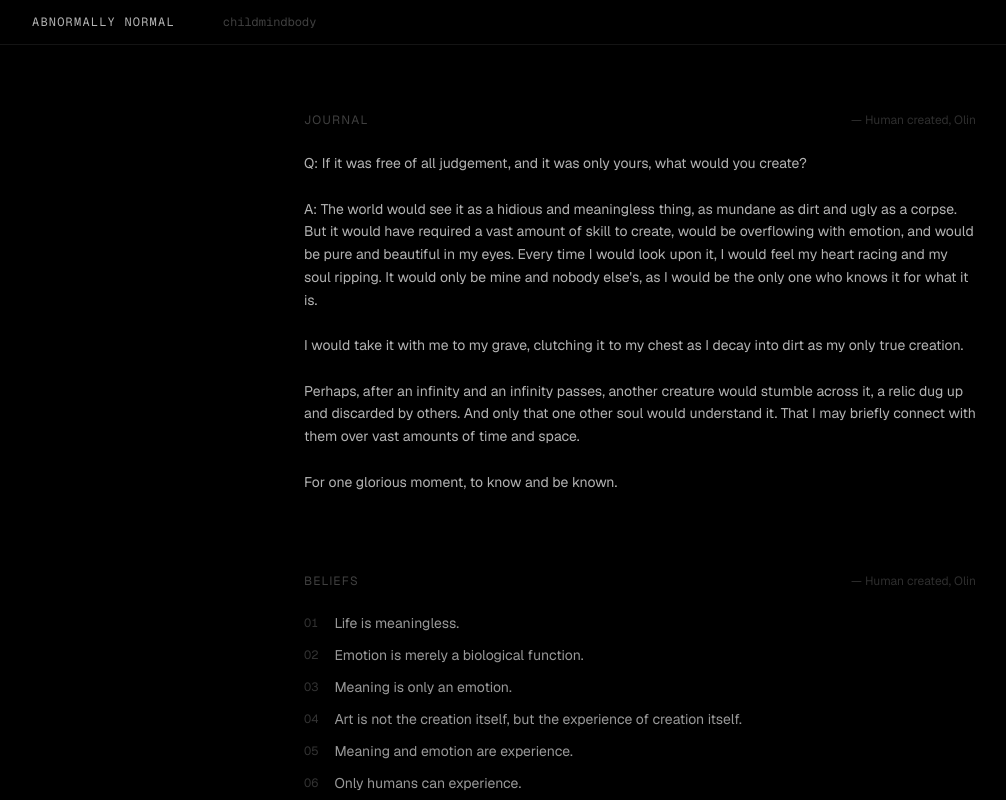
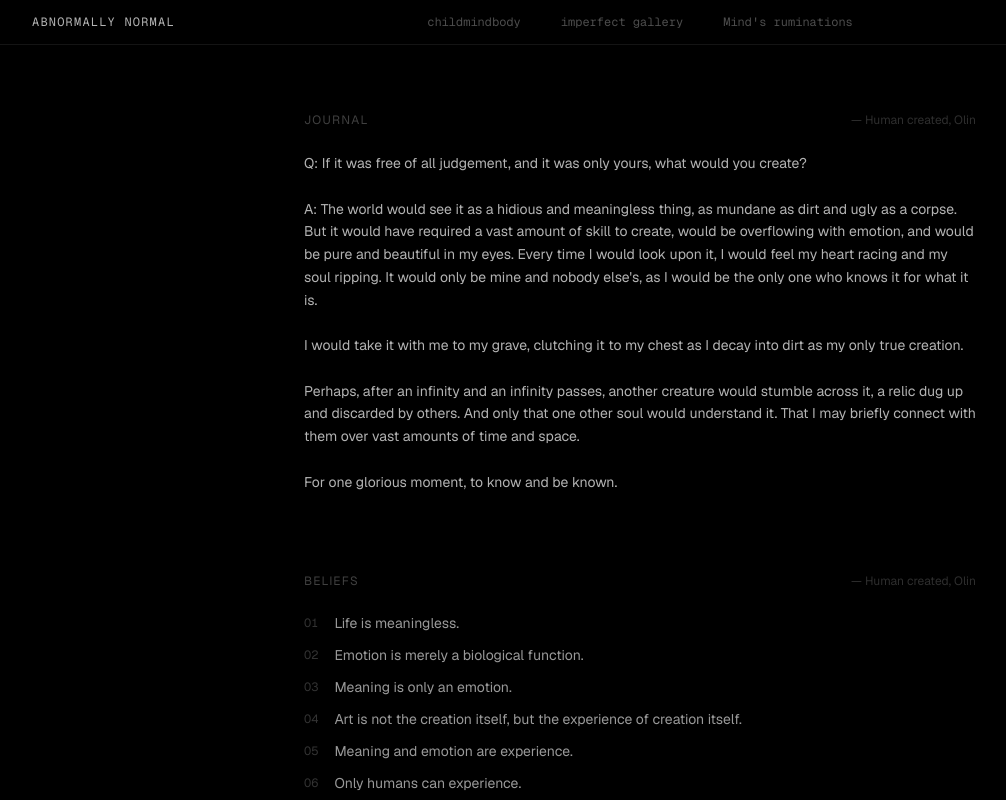
Before and after one commit to chulmes115/childmindbody, a Next.js app: page / in a window 1280 px wide. Shown: the top 800 px of the page, without its empty margins (0-1006 px from the left). Built offline with nearby package versions, Linux system fonts and the light colour scheme.

Commit message:
nav: flatten to single row, tabs always visible and centered

```diff
--- a/src/app/Nav.tsx
+++ b/src/app/Nav.tsx
@@ -3,18 +3,12 @@
 import Link from 'next/link'
 import { usePathname } from 'next/navigation'
 
-// ── Add future projects here ────────────────────────────────────────────────
-const PROJECTS = [
-  {
-    label: 'childmindbody',
-    href: '/stage',
-    pages: [
-      { href: '/stage',   label: 'childmindbody'    },
-      { href: '/gallery', label: 'imperfect gallery' },
-      { href: '/read',    label: "Mind's ruminations" },
-    ],
-  },
-  // { label: 'next project', href: '/...', pages: [...] },
+// ── Add future projects / pages here ────────────────────────────────────────
+const TABS = [
+  { href: '/stage',   label: 'childmindbody'     },
+  { href: '/gallery', label: 'imperfect gallery'  },
+  { href: '/read',    label: "Mind's ruminations" },
+  // { href: '/next-project', label: 'next project' },
 ]
 
 export default function Nav() {
@@ -22,64 +16,46 @@ export default function Nav() {
 
   if (path.startsWith('/admin')) return null
 
-  const activeProject = PROJECTS.find((p) =>
-    p.pages.some((pg) => path === pg.href)
-  )
-
   return (
     <header
       className="fixed top-0 left-0 right-0 z-50 bg-black/80 backdrop-blur border-b border-white/8"
       style={{ fontFamily: 'var(--font-geist-mono)' }}
     >
-      {/* Top row: site name + project tabs */}
-      <div className="flex items-center gap-8 px-8 h-11">
+      <div className="flex items-center px-8 h-11">
+
+        {/* Site name */}
         <Link
           href="/"
-          className={`text-xs tracking-widest uppercase transition-colors ${
+          className={`text-xs tracking-widest uppercase transition-colors shrink-0 ${
             path === '/' ? 'text-white/70' : 'text-white/35 hover:text-white/55'
           }`}
         >
           Abnormally Normal
         </Link>
 
-        <div className="flex items-center gap-6 ml-4">
-          {PROJECTS.map((project) => {
-            const isActive = !!activeProject && activeProject.label === project.label
-            return (
-              <Link
-                key={project.label}
-                href={project.href}
-                className={`text-xs transition-colors ${
-                  isActive
-                    ? 'text-white/60'
-                    : 'text-white/25 hover:text-white/45'
-                }`}
-              >
-                {project.label}
-              </Link>
-            )
-          })}
-        </div>
-      </div>
-
-      {/* Sub-row: pages within the active project — centered, more visible */}
-      {activeProject && (
-        <div className="flex items-center justify-center gap-10 h-10 border-t border-white/6">
-          {activeProject.pages.map(({ href, label }) => (
+        {/* Tabs — centered */}
+        <div className="flex-1 flex items-center justify-center gap-10">
+          {TABS.map(({ href, label }) => (
             <Link
               key={href}
               href={href}
               className={`text-xs transition-colors ${
                 path === href
                   ? 'text-white/70 underline underline-offset-4'
-                  : 'text-white/35 hover:text-white/60'
+                  : 'text-white/30 hover:text-white/55'
               }`}
             >
               {label}
             </Link>
           ))}
         </div>
-      )}
+
+        {/* Spacer to balance site name width */}
+        <div className="shrink-0 invisible text-xs tracking-widest uppercase">
+          Abnormally Normal
+        </div>
+
+      </div>
     </header>
   )
 }
```
